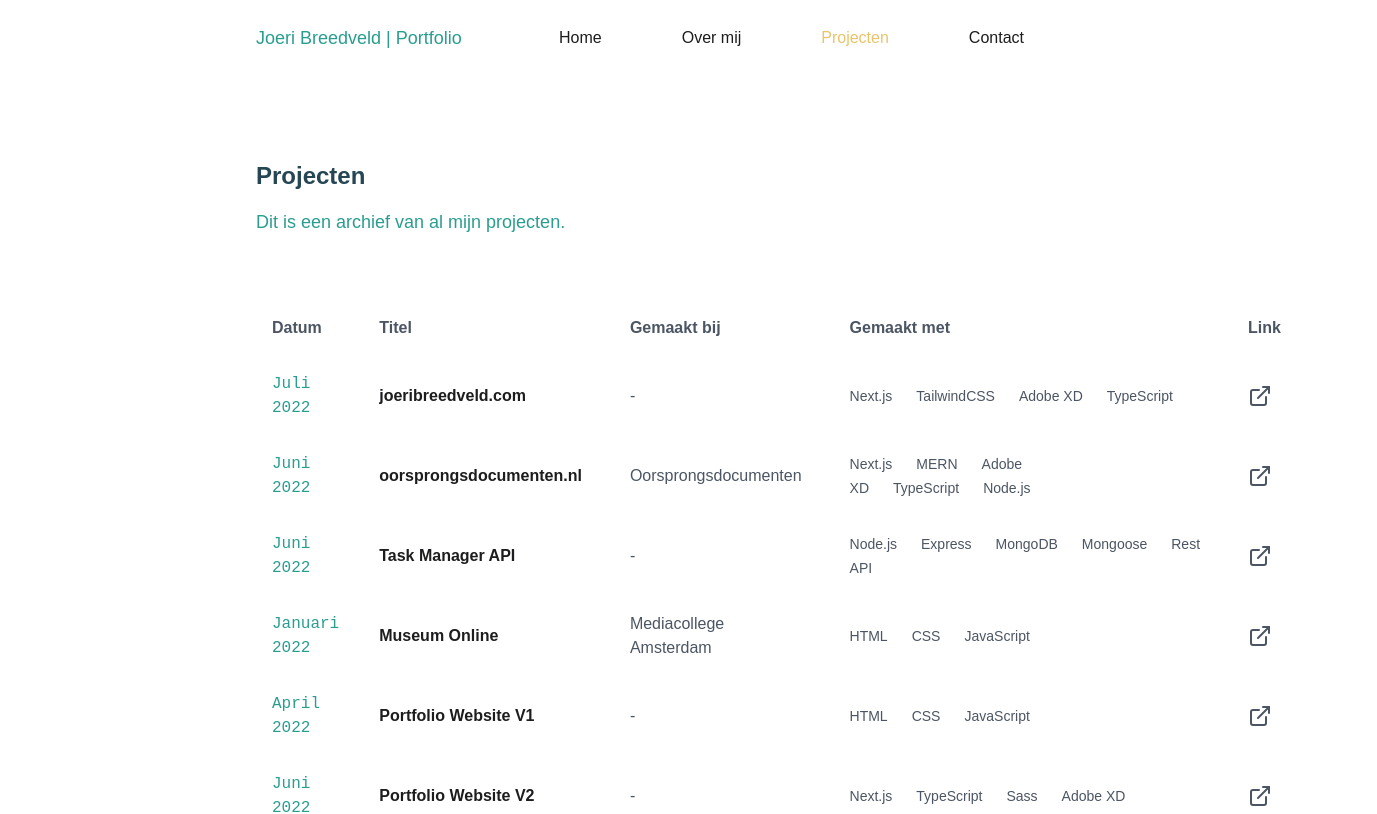
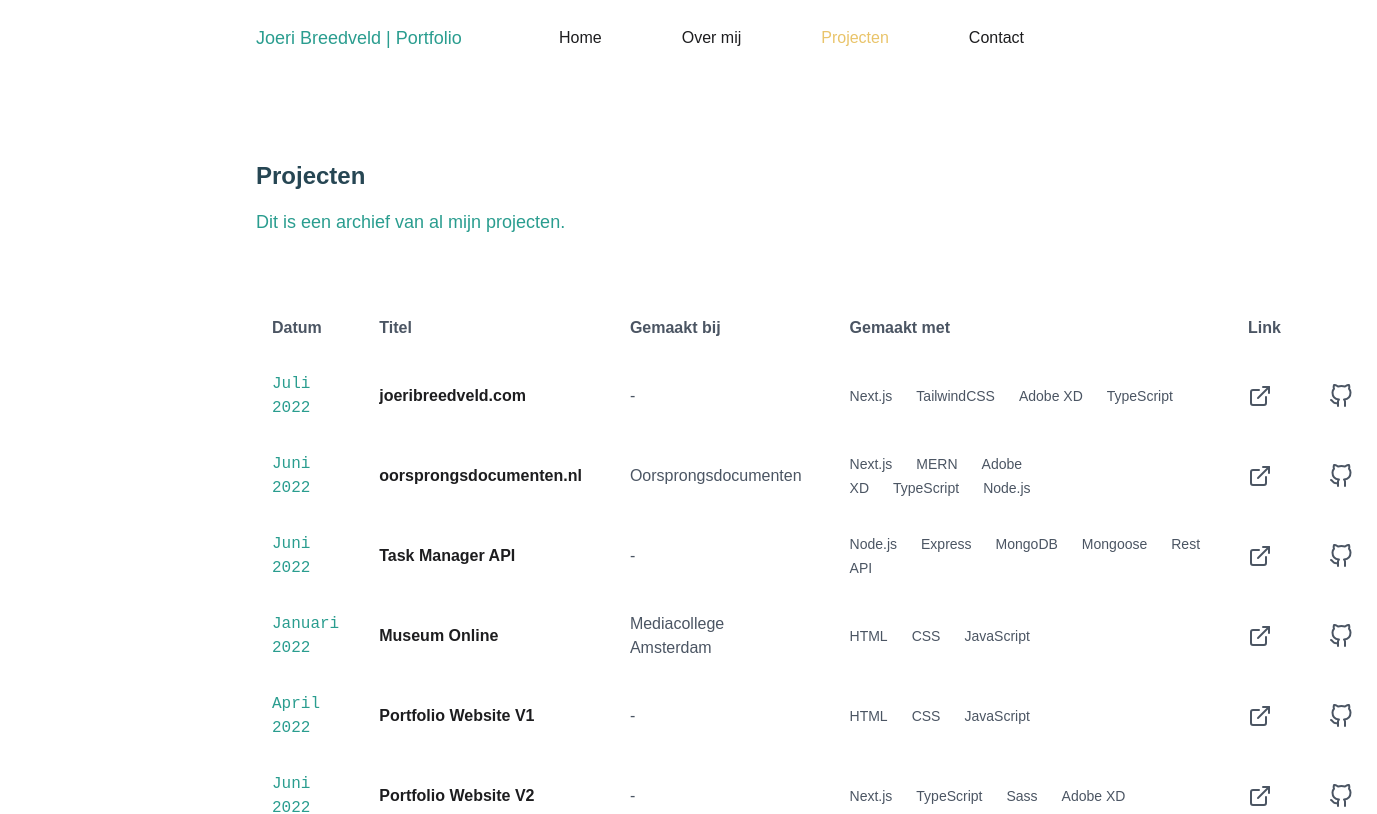
Before and after one commit to joeribreedveld/portfolio-website-v4, a Next.js app: page /projects in a window 1280 px wide. Shown: the top 814 px of the page, 1377 px wide, since content can reach past the window. Built offline with nearby package versions, Linux system fonts and the light colour scheme.

Commit message:
feat(projects): add github button

```diff
--- a/pages/projects.tsx
+++ b/pages/projects.tsx
@@ -2,7 +2,7 @@
 import type { NextPage } from "next"
 import { FaArrowRight } from "react-icons/fa"
 import projects from "../public/assets/json/projects.json"
-import { FiExternalLink } from "react-icons/fi"
+import { FiExternalLink, FiGithub } from "react-icons/fi"
 
 // Functions
 const Projects: NextPage = () => {
@@ -21,8 +21,15 @@ const Projects: NextPage = () => {
 				<td className='py-4 px-6 font-bold'>{project[0].title}</td>
 				<td className='py-4 px-6 text-gray-600'>{project[0].madeat}</td>
 				<td className='py-4 px-6 text-gray-600'>{skillList}</td>
+				<td className='py-4 px-6'>
+					<a href={project[0].live} target='_blank' rel='noreferrer'>
+						<FiExternalLink size={24} className='text-gray-600' />
+					</a>
+				</td>
 				<td className='py-4 px-6 rounded-r-lg'>
-					<FiExternalLink size={24} className='text-gray-600' />
+					<a href={project[0].github} target='_blank' rel='noreferrer'>
+						<FiGithub size={24} className='text-gray-600' />
+					</a>
 				</td>
 			</tr>
 		)
```
